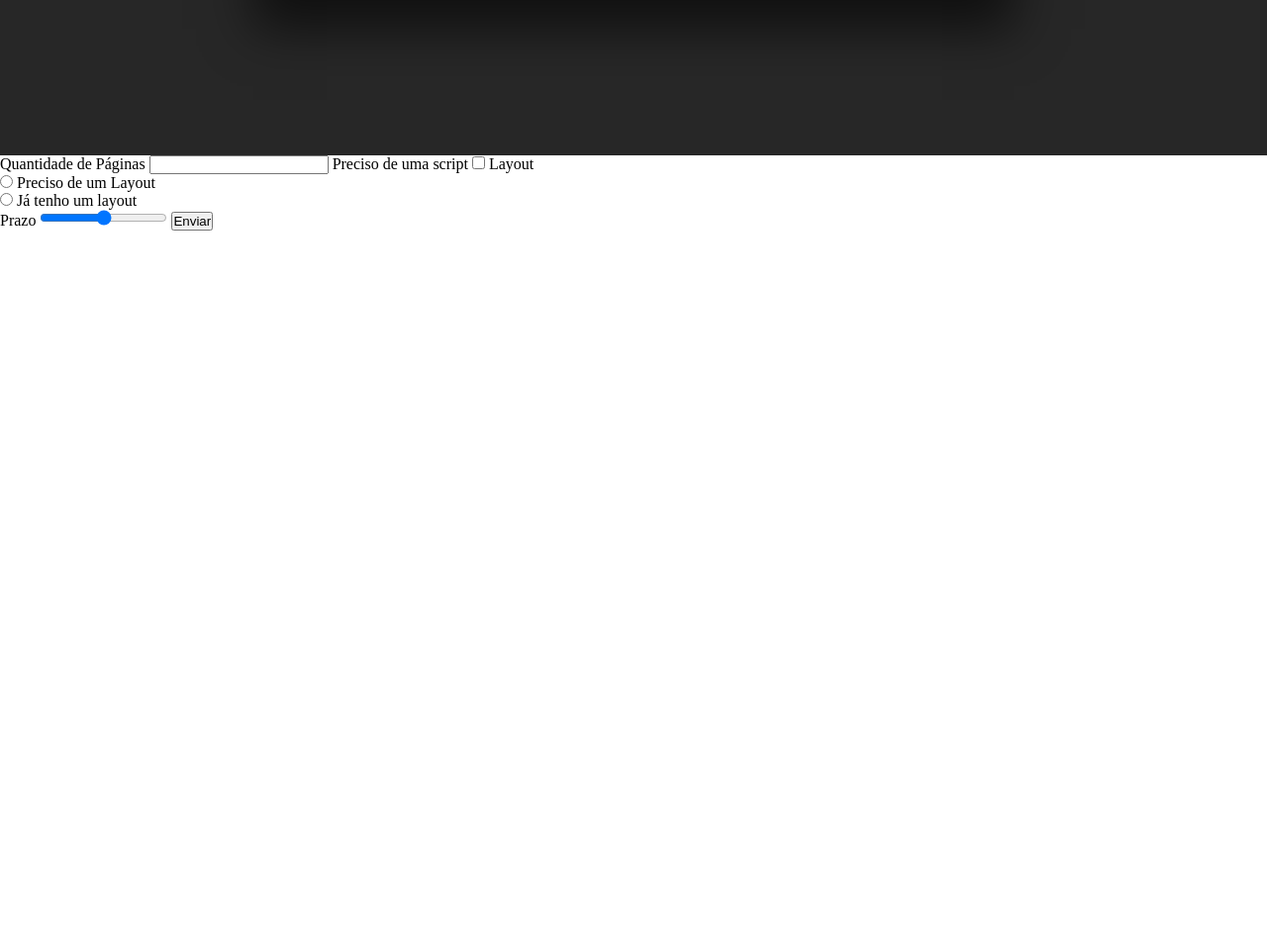
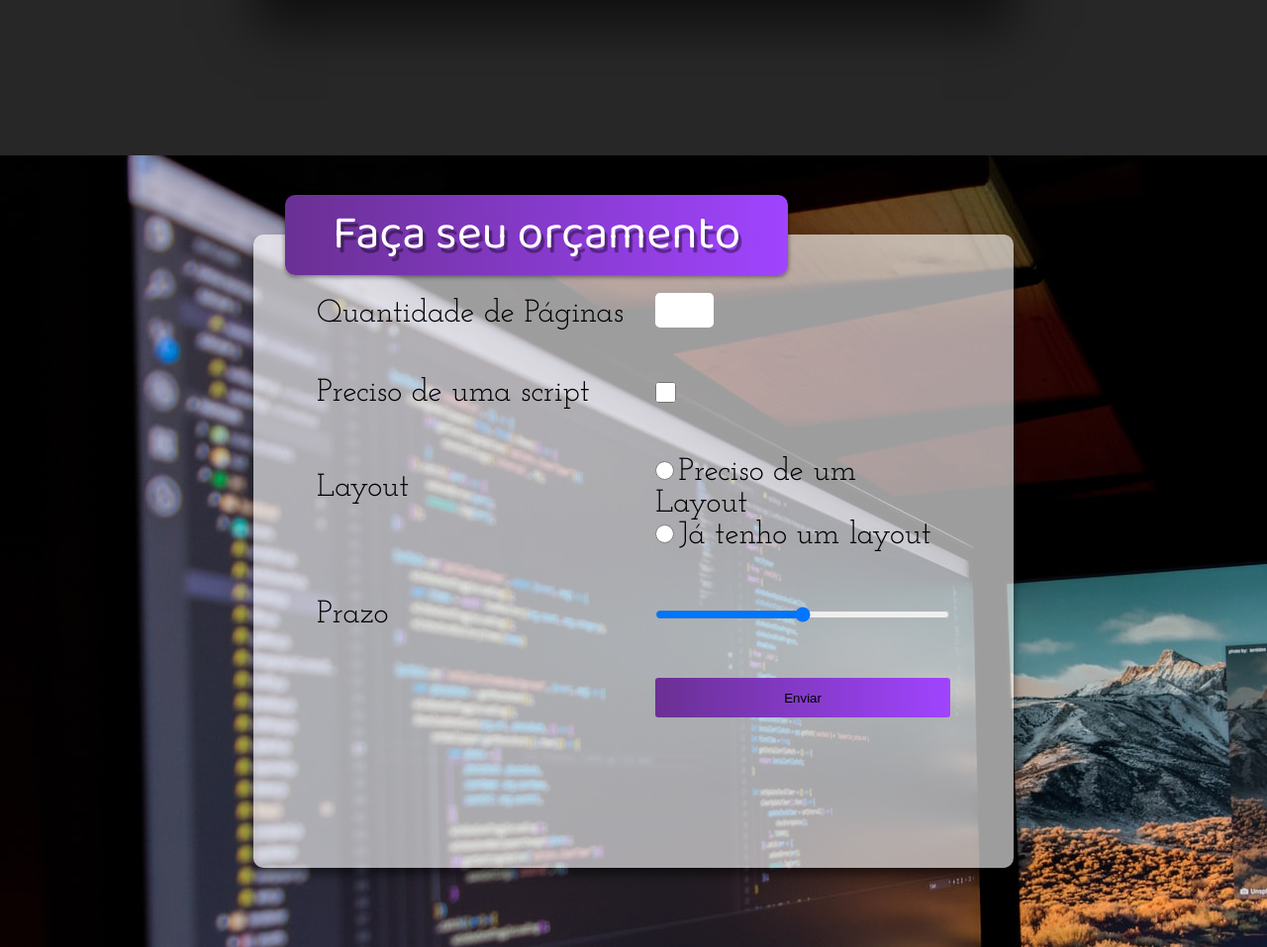
Before and after one commit to jorgeluisrezende/Site1, a plain HTML site: page index.html in a window 1280 px wide. Shown: the part 2569-3526 px from the top of the page at 99% size. Before the commit the page ends 2802 px from the top, so only its background shows below. Drawn offline with Linux system fonts and the light colour scheme.

Commit message:
:package: sessao para orçamento

```diff
--- a/css/style.css
+++ b/css/style.css
@@ -6,6 +6,7 @@
     padding: 0;
     list-style: none;
     text-decoration: none;
+    outline: none;
 }
 
 :root {
@@ -91,14 +92,14 @@ header {
     position: relative;
 }
 
-.img-wrpper {
+.img-wrapper {
     width: 100%;
     height: 100%;
     overflow: hidden;
     background-color: rgba(0, 0, 0, 8);
 }
 
-.img-wrpper img {
+.img-wrapper img {
     width: 100%;
     height: 100%;
     object-fit: cover;
@@ -177,7 +178,6 @@ header {
     opacity: 0;
     animation: tagButton 1.1s 0.9s forwards;
     transition: color 1s;
-    outline: none;
 }
 
 .banner button:hover {
@@ -203,7 +203,6 @@ header {
     right: -20rem;
     transition: all .8s;
     z-index: 99;
-
 }
 
 .show-menu .sidebar {
@@ -421,7 +420,6 @@ header {
     border: none;
     box-shadow: 0 .1rem 0.8rem rgba(0, 0, 0, .4);
     cursor: pointer;
-    outline: none;
 }
 
 .card:hover .card-info {
@@ -501,7 +499,7 @@ header {
 .field-label {
     position: absolute;
     left: 0;
-    top: 2rem;
+    top: 0rem;
     font-family: var(--font-secondary);
     font-size: 1.5rem;
     text-transform: uppercase;
@@ -509,7 +507,7 @@ header {
 }
 
 .field:focus ~ label {
-    top: 0;
+    top: -1rem;
     font-size: 1.5rem;
 }
 
@@ -524,6 +522,98 @@ header {
     color: #fff;
     border: none;
     margin-top: 1.5rem;
-    outline: none;
     cursor: pointer;
 }
+
+.preenchido {
+    pointer-events: none;
+}
+
+.sessao-orcamento{
+    width: 100%;
+    height: 100vh;
+    background: url("../img/bg.jpg");
+    object-fit: cover;
+    display: flex;
+    justify-content: center;
+    align-items: center;
+}
+
+.orcamento-wrapper{
+    width: 60%;
+    height: 80%;
+    background-color: #ffffff9d;
+    border-radius: 10px;
+    box-shadow: 0 0.4rem 0.6rem rgba(0, 0, 0, 0.5);
+    position: relative;
+}
+
+.sessao-orcamento h1{
+    position: absolute;
+    top: -2.5rem;
+    left: 2rem;
+    background: #6a3093;
+    background: -webkit-linear-gradient(to right, #a044ff, #6a3093);
+    background: linear-gradient(to left, #a044ff, #6a3093);
+    padding: 0 3rem;
+    color: #fff;
+    font-family: var(--font-primary);
+    font-size: 3rem;
+    font-weight: lighter;
+    box-shadow: 0 0.1rem 0.3rem rgba(0, 0, 0, 0.5);
+    text-shadow: 0.2rem 0.3rem 1px rgba(0, 0, 0, 0.4);
+    border-radius: 10px;
+}
+
+.sessao-orcamento form{
+    margin: 4rem;
+    display: grid;
+    grid-template-columns: auto 1fr;
+    column-gap: 2rem;
+    row-gap: 3rem;
+}
+
+.sessao-orcamento label {
+    font-family: var(--font-secondary);
+    font-size: 2rem;
+    font-weight: 550;
+
+
+}
+
+.btn-orcamento {
+    border-radius: .2rem;
+    border: none;
+    background: #6a3093;
+    background: -webkit-linear-gradient(to right, #a044ff, #6a3093);
+    background: linear-gradient(to left, #a044ff, #6a3093);
+    height: 2.5rem;
+    cursor: pointer;
+    grid-column: 2;
+}
+
+.sessao-orcamento input[type="number"] {
+    font-family: var(--font-action);
+    width: 3.5rem;
+    border-radius: .3rem;
+    border: none;
+    height: 2rem;
+    font-size: 1.5rem;
+    padding: .1rem;
+    margin-top: -.3rem;
+}
+
+.sessao-orcamento input[type="checkbox"] {
+    margin-top: .3rem;
+    width: 1.3rem;
+    height: 1.3rem;
+}
+
+.sessao-orcamento input[type="radio"] {
+    width: 1.2rem;
+    height: 1.2rem;
+}
+
+.sessao-orcamento label[id="layout"] {
+    margin-top: 1rem;
+}
--- a/index.html
+++ b/index.html
@@ -25,7 +25,7 @@
         </div>
 
         <header>
-            <div class="img-wrpper">
+            <div class="img-wrapper">
                 <img src="./img/tudor-baciu-2.jpg" alt="">
             </div>
 
@@ -53,6 +53,7 @@
                 <a href="#"><i class="fab fa-github"></i></a>
                 <a href="#"><i class="fab fa-twitter"></i></a>
             </div>
+
         </aside>
 
         <section class="sessao-conhecimentos">
@@ -231,14 +232,16 @@
             </div>
         </section>
 
-        <section class="sessao-ocamento">
+        <section class="sessao-orcamento">
             <div class="orcamento-wrapper">
+                <h1>Faça seu orçamento</h1>
+
                 <form>
                     <label for="quantidade">Quantidade de Páginas</label>
-                    <input type="text" name="quantidade" id="quantidade">
+                    <input type="number" min="1" name="quantidade" id="quantidade">
                     <label for="js">Preciso de uma script</label>
                     <input type="checkbox" name="js" id="js">
-                    <label>Layout</label>
+                    <label id="layout">Layout</label>
                     <div class="group-layout">
                         <div>
                             <input type="radio" name="layout" id="layout-sim">
@@ -249,9 +252,11 @@
                             <label for="layout-nao">Já tenho um layout</label>
                         </div>
                     </div>
+
                     <label for="prazo">Prazo</label>
                     <input type="range" name="prazo" id="prazo">
-                    <button type="submit">Enviar</button>
+                    <button class="btn-orcamento" type="submit">Enviar</button>
+
                 </form>
             </div>
         </section>
```
Also changed, not shown: img/bg.jpg (added).
